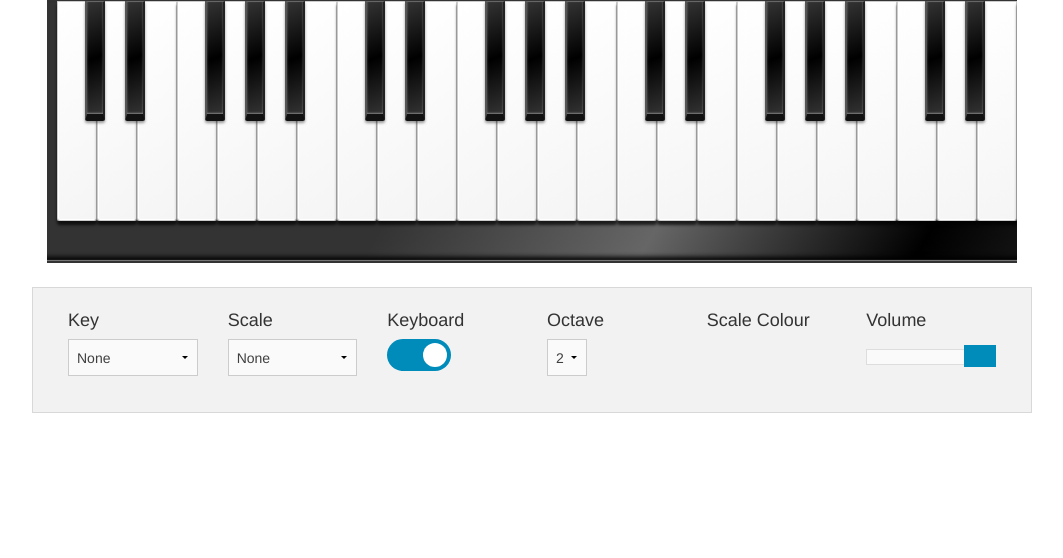
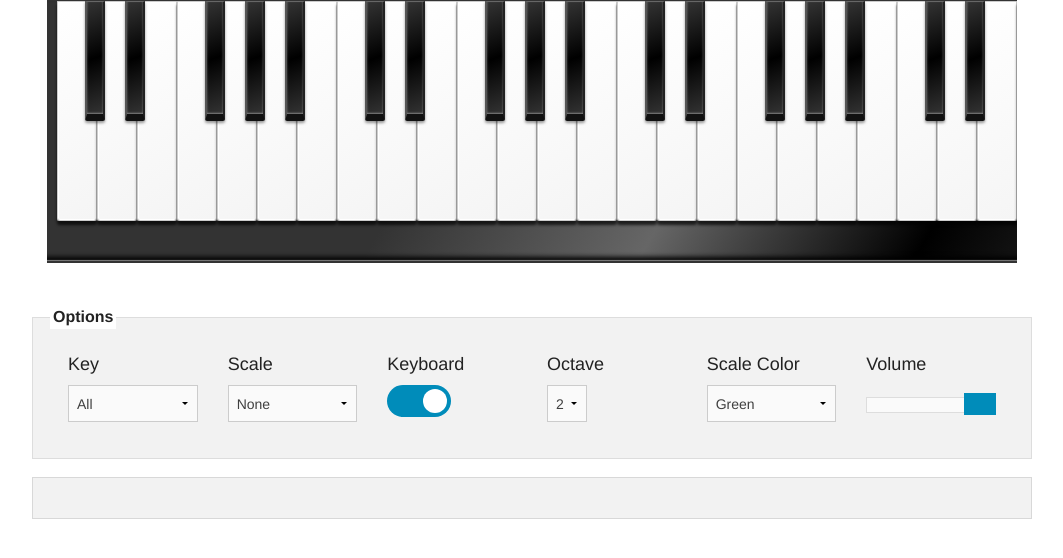
Before and after one commit to brent-g/piano_roll, a CodeIgniter app: page / in a window 1280 px wide. Shown: the part 70-628 px from the top of the page, without its empty margins (108-1171 px from the left). Run offline with CodeIgniter, Linux system fonts and the light colour scheme.

Commit message:
2pac - changes

```diff
--- a/application/views/welcome_message.php
+++ b/application/views/welcome_message.php
@@ -22,6 +22,10 @@
 
 	#container {
 		overflow: auto;
+	}
+
+	fieldset {
+		background-color: #f2f2f2;
 	}
 </style>
 <script>
@@ -143,20 +147,6 @@ function keyboard_init()
 	},this);
 }
 
-function click_play(obj_this)
-{
-	var this_octave = $(obj_this).parents('div').attr('octave');
-	var this_key = $(obj_this).attr('key');
-
-	$(note).each(function(k, value)
-	{
-		if (value.key === this_key && value.octave_diff === 0)
-		{
-			play_multi_sound(this_octave+value.sound);
-		}
-	});
-}
-
 var channel_max = 100;
 audiochannels = new Array();
 for (a=0;a<channel_max;a++) {									// prepare the channels
@@ -179,6 +169,21 @@ function play_multi_sound(s) {
 	}
 }
 
+function click_play(obj_this)
+{
+	var this_octave = $(obj_this).parents('div').attr('octave');
+	var this_key = $(obj_this).attr('key');
+
+	$(note).each(function(k, value)
+	{
+		if (value.key === this_key && value.octave_diff === 0)
+		{
+			play_multi_sound(this_octave+value.sound);
+		}
+	});
+}
+
+
 function get_keys()
 {
 	var key_list = new Array();
@@ -191,10 +196,10 @@ function get_keys()
 			$('#key_list').append('<option value="'+value.key+'">'+value.key+'</option');
 			key_list.push(value.key);
 		}
-		// else
-		// {
-		// 	return false;
-		// }
+		else
+		{
+			return false;
+		}
 	});
 }
 
@@ -249,9 +254,23 @@ function set_octave()
 	current_octave = octave_list_value;
 }
 
+function set_color()
+{
+
+}
+
 function toggle_keyboard()
 {
 	keyboard_control = $('#keyboard_checkbox').is(':checked');
+
+	if (keyboard_control == false)
+	{
+		$('#octave_list').prop('disabled', true);
+	}
+	else
+	{
+		$('#octave_list').prop('disabled', false);
+	}
 }
 
 </script>
@@ -296,12 +315,15 @@ function toggle_keyboard()
 
     <br />
 
-    <div class="row panel">
+    <div class="row">
+	    <fieldset>
+
+			<legend>Options</legend>
 
 			<div class="large-2 columns">
 				<h5>Key</h5>
 				<select id="key_list" onchange="set_key(); return false;">
-				<option>None</option>
+					<option>All</option>
 				</select>
 			</div>
 
@@ -336,7 +358,13 @@ function toggle_keyboard()
 			</div>
 
 			<div class="large-2 columns">
-			<h5>Scale Colour</h5>
+				<h5>Scale Color</h5>
+				<select id="colour_list">
+					<option value="green">Green</option>
+					<option value="red">Red</option>
+					<option value="blue">Blue</option>
+					<option value="yellow">Yellow</option>
+				</select>
 			</div>
 
 			<div class="large-2 columns">
@@ -345,7 +373,11 @@ function toggle_keyboard()
 					<span class="range-slider-handle" aria-valuemin="0" aria-valuemax="100" aria-valuenow="44" style="-webkit-transform: translateX(397.64px); transform: translateX(397.64px);"></span>
 				</div>
 			</div>
+		</fieldset>
+	</div>
 
+	<div class="row panel">
+		<div class="large-12 columns">
 	</div>
 
 <script src="<?php echo site_url('assets'); ?>/js/foundation.min.js"></script>
--- a/assets/css/piano.css
+++ b/assets/css/piano.css
@@ -176,7 +176,7 @@
 	}
 
 	/* Animation */
-	@-webkit-keyframes taufik {
+/*	@-webkit-keyframes taufik {
 	  from {opacity:0;}
 	  to {opacity:1;}
 	}
@@ -187,4 +187,4 @@
 	@keyframes taufik {
 	  from {opacity:0;}
 	  to {opacity:1;}
-	}
+	}*/
```
Lines whose indentation alone changed are shown as unchanged.
